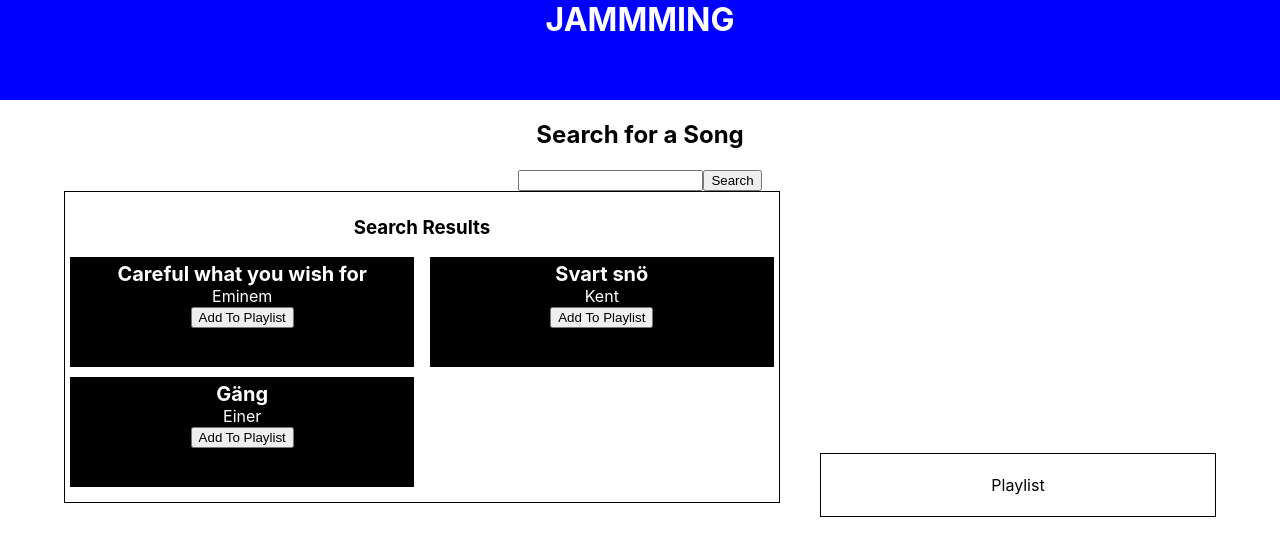
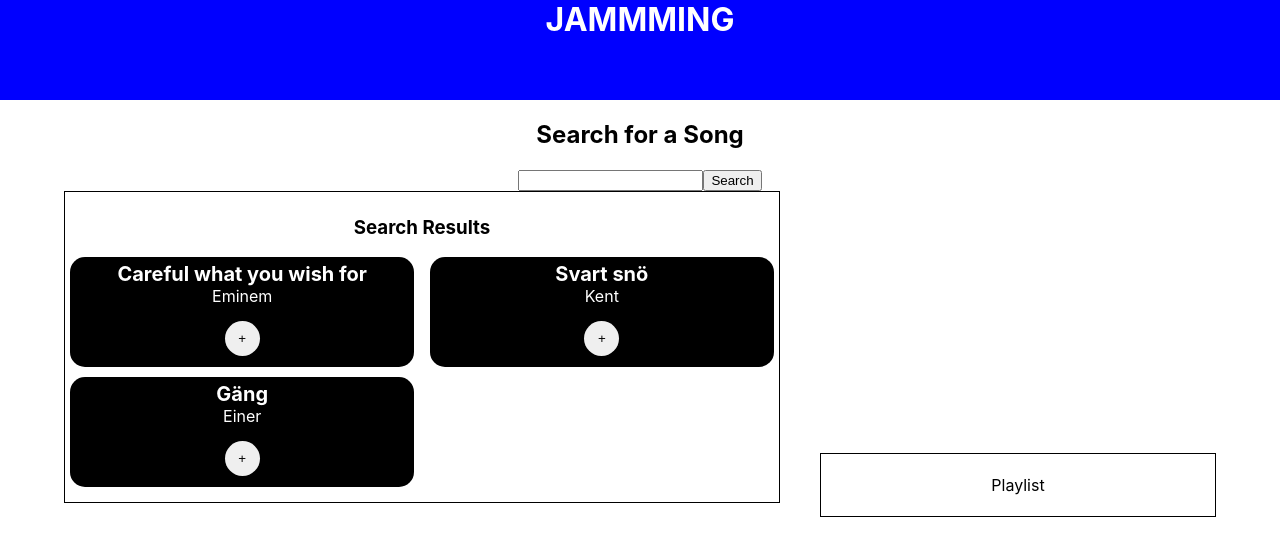
Before and after one commit to oliverwigren/jammming, a React (Create React App) app: page / in a window 1280 px wide. Shown: the top 556 px of the page. Built offline with nearby package versions, Linux system fonts and the light colour scheme.

Commit message:
styling of songbox

```diff
--- a/src/components/SongBox.js
+++ b/src/components/SongBox.js
@@ -8,7 +8,7 @@ function SongBox(props) {
             <p className={styles.desc}>
                 <span>{props.artist}</span>
             </p>
-            <button onClick={props.addToPlaylist}>Add To Playlist</button>
+            <button className={styles.button} onClick={props.addToPlaylist}>+</button>
         </div>
     )
 }
--- a/src/styles/SongBox.module.css
+++ b/src/styles/SongBox.module.css
@@ -6,6 +6,7 @@
     height: 100px;
     padding: 5px;
     margin-bottom: 10px;
+    border-radius: 15px;
 }
 .b {
     font-size: 1.25rem;
@@ -13,3 +14,11 @@
 .desc {
     margin: 0;
 }
+.button {
+    position: relative;
+    bottom: -15px;
+    border-radius: 50px;
+    border: 0;
+    width: 35px;
+    height: 35px;
+}
```
